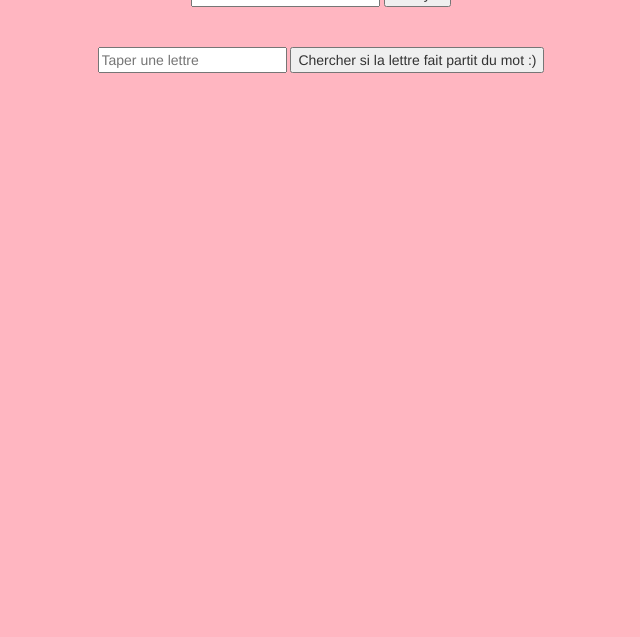
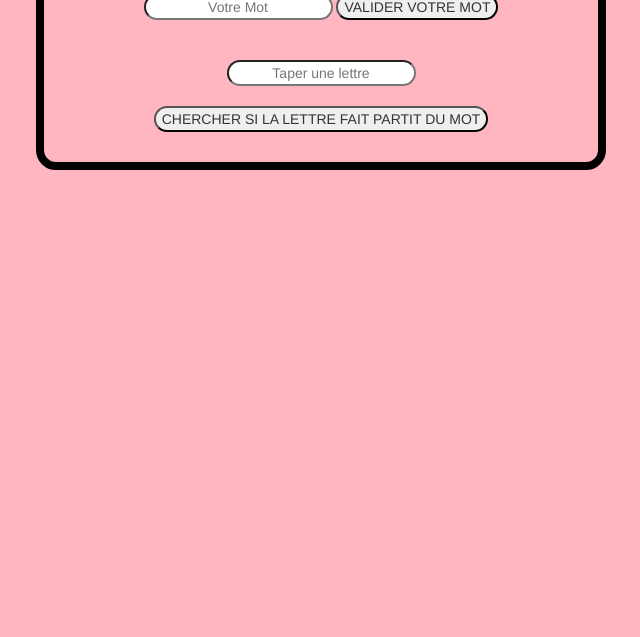
Before and after one commit to cadesalaberry/HANGMAN-APPLICATION, a website: page public/index.html in a window 1280 px wide. Shown: the part 163-800 px from the top of the page, without its empty margins (319-959 px from the left). Drawn offline with nearby package versions, Linux system fonts and the light colour scheme.

Commit message:
add files

```diff
--- a/public/css/style.css
+++ b/public/css/style.css
@@ -18,4 +18,19 @@ body {
 .h1, h1 {
 	text-align: center;
 	font-size: 40px;
+	margin-top: -5px;
 }
+
+button, input{
+	border-radius: 40px;
+}
+
+.pendu {
+	border: 8px solid black;
+	border-radius: 20px;
+	padding: 30px;
+}
+
+.container {
+	width: 600px;
+}
--- a/public/js/controllers/mainController.js
+++ b/public/js/controllers/mainController.js
@@ -1,11 +1,19 @@
 // MAIN CONTROLLER
 function mainController($scope, $http, PenduService) {
 	$scope.Pendu = "PENDU";
-
+	$scope.failedGuess = [];
+	$scope.count = 0 ;
 	$scope.chercherLettre = function () {
-		$scope.failedGuess = [];
+		for (var i=1; i < $scope.garder.length-1; i++){
+			if ($scope.lettre == $scope.garder[i]){
+				$scope.count++
+			}
+		}
+		if ($scope.count == 0){
 			$scope.failedGuess.push($scope.lettre);
 		}
+	}
+
 	$scope.pendu = function () {
 		$scope.garder = $scope.mot;
 		$scope.tiret = "";
--- a/public/views/pendu.html
+++ b/public/views/pendu.html
@@ -1,13 +1,16 @@
 <center>
+<div class="pendu">
 	<h1>{{Pendu}}</h1>
-	<input type="text" ng-model="mot" placeholder="Votre Mot" /> {{motCache}}
-	<button type="submit" ng-click="pendu()">Envoyer</button>
+	<input type="text" class="text-center"ng-model="mot" placeholder="Votre Mot" /> {{motCache}}
+	<button type="submit" ng-click="pendu()">VALIDER VOTRE MOT</button>
 	<br>
 	<br>
 	<br>
-	<input type="text" ng-model="lettre" placeholder="Taper une lettre" />
-	<button type="submit" ng-click="chercherLettre()">Chercher si la lettre fait partit du mot :) </button>
+	<input type="text" class="text-center" ng-model="lettre" placeholder="Taper une lettre" /><br><br>
+
+	<button type="submit" ng-click="chercherLettre()">CHERCHER SI LA LETTRE FAIT PARTIT DU MOT</button>
 	<br>
+	</div>
 </center>
 
 
```
Lines whose indentation alone changed are shown as unchanged.
